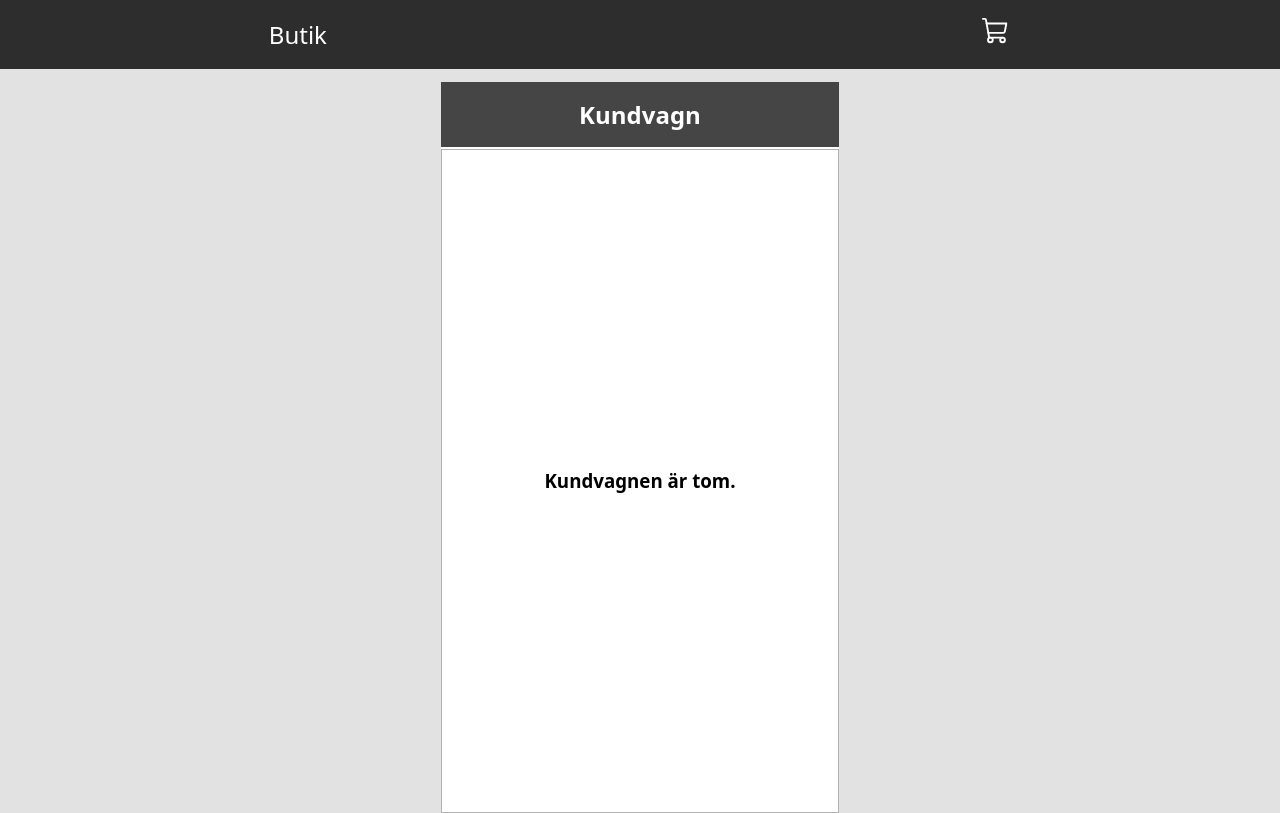
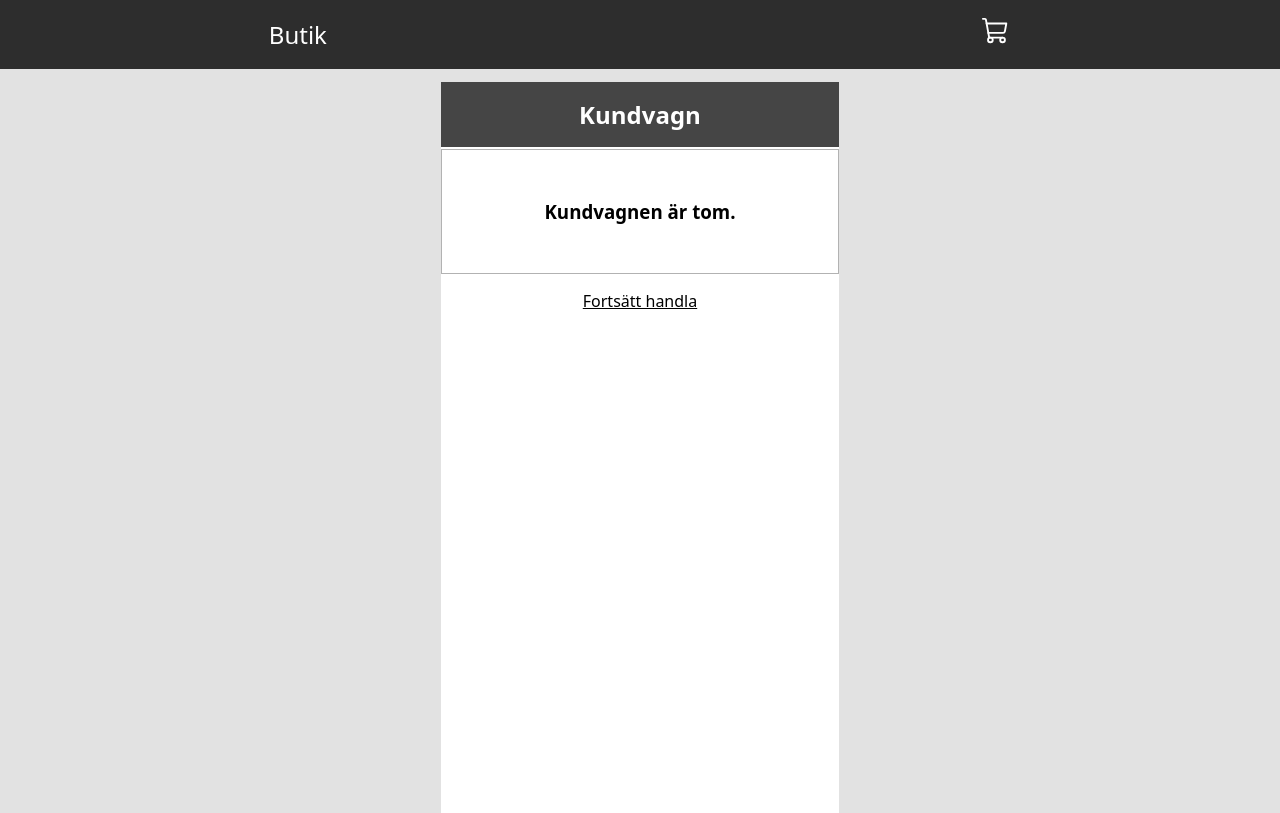
Before and after one commit to sebbejuh/Frontend-Webshop, a React app: page /webshop-ts/cart in a window 1280 px wide. Built offline with nearby package versions, Linux system fonts and the light colour scheme; the HTML template or start-up script is replaced by a standard one.

Commit message:
added link to shop in cart

```diff
--- a/src/assets/_cart.scss
+++ b/src/assets/_cart.scss
@@ -13,6 +13,11 @@
     align-items: center;
     justify-content: center;
     padding: 1rem 0;
+  }
+  .shop-link{
+    color: black;
+    padding-bottom: 2rem;
+    padding-top: 1rem;
   }
 }
 
@@ -31,7 +36,7 @@
   flex-direction: row;
   align-items: center;
   padding: 0 8vw;
-  flex: 1 1 125px;
+  flex: 0 1 125px;
   background: white;
   border: 1px solid rgba(0, 0, 0, .3);
   position: relative;
--- a/src/views/Cart.tsx
+++ b/src/views/Cart.tsx
@@ -1,6 +1,7 @@
 import { CartItem } from "../components/CartItem";
 import { useShopContext } from "../context/useCartContext";
 import productsJSON from '../fake-db/products.json'
+import { Link } from 'react-router-dom';
 
 const Cart = () => {
   const products: (ProductInterface | ExtendedProductInterface)[] = productsJSON.products; //creates products variable to hold the products array from the JSON file
@@ -25,6 +26,7 @@ const Cart = () => {
         : <li className='cart-item'>
           <h3>Kundvagnen är tom.</h3>
           </li>}
+      <Link className="shop-link" to='/webshop-ts/'>Fortsätt handla</Link>
     </section>
   )
 }
```
